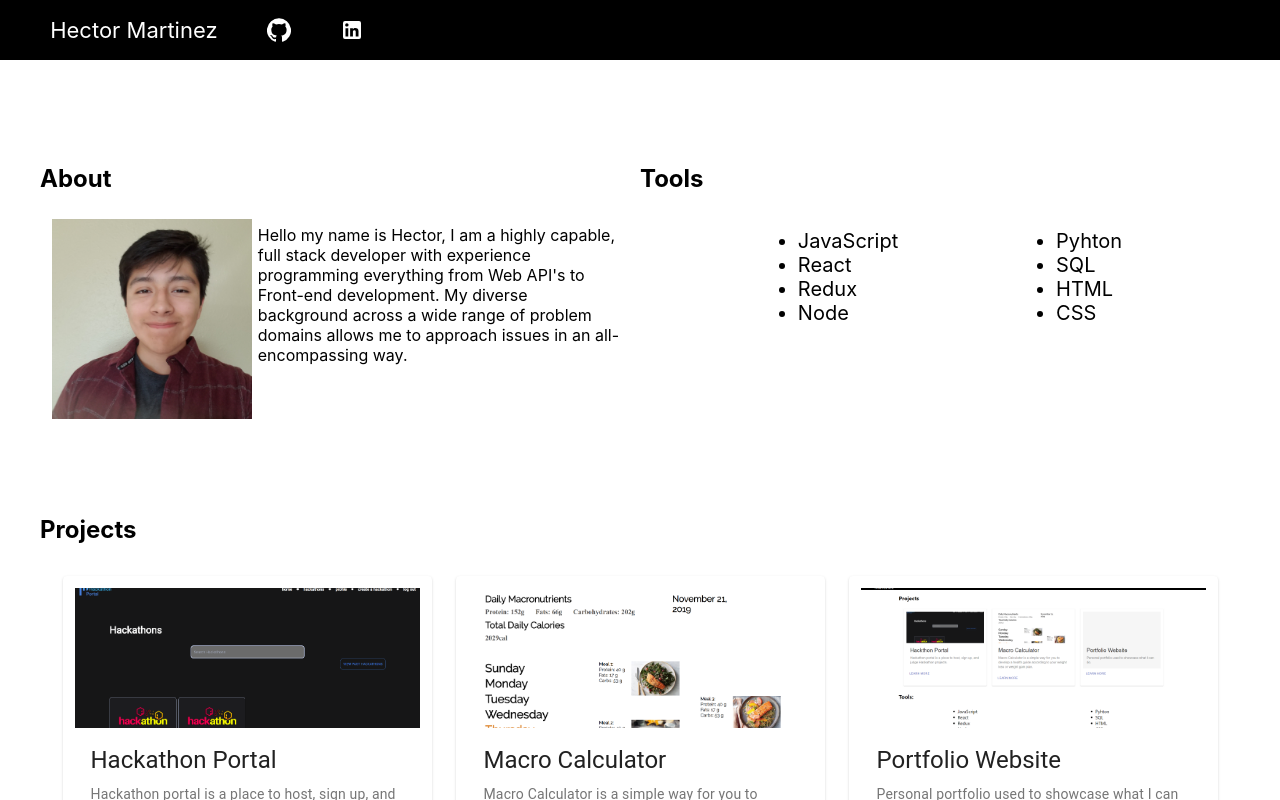
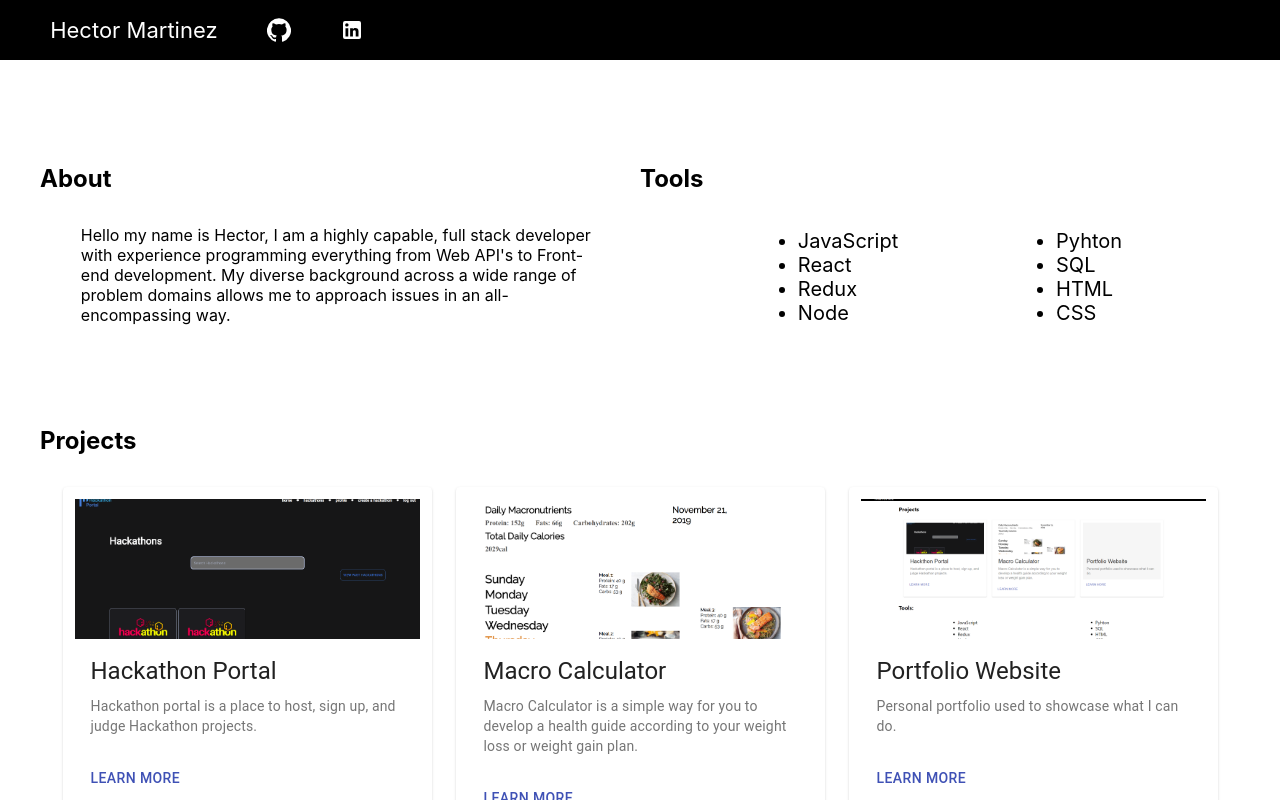
Before and after one commit to Hector-bit/Portfolio-HM, a React (Create React App) app: page / in a window 1280 px wide. Shown: the top 800 px of the page. Built offline with nearby package versions, Linux system fonts and the light colour scheme.

Commit message:
removed photo and starting anew

```diff
--- a/src/components/aboutpage.js
+++ b/src/components/aboutpage.js
@@ -27,7 +27,7 @@ function Aboutpage(){
         <section className='about_section'>
             <h2>About</h2>
             <div className='aboutDiv'>
-                <img className={classes.aboutPicture} src={profile_of_me} alt='Hector Martinez'/>
+                {/* <img className={classes.aboutPicture} src={profile_of_me} alt='Hector Martinez'/> */}
                 <p className={classes.aboutParagraph}>Hello my name is Hector, I am a highly capable, full stack developer with experience programming everything from Web API's to Front-end development. My diverse background across a wide range of problem domains allows me to approach issues in an all-encompassing way.</p>
             </div>
         </section>
```
